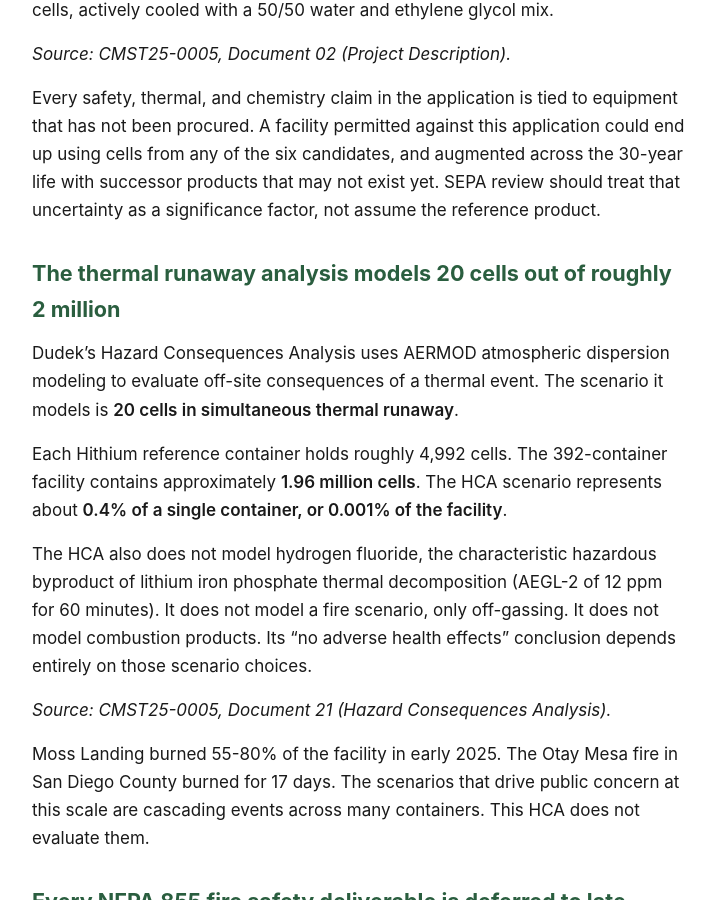
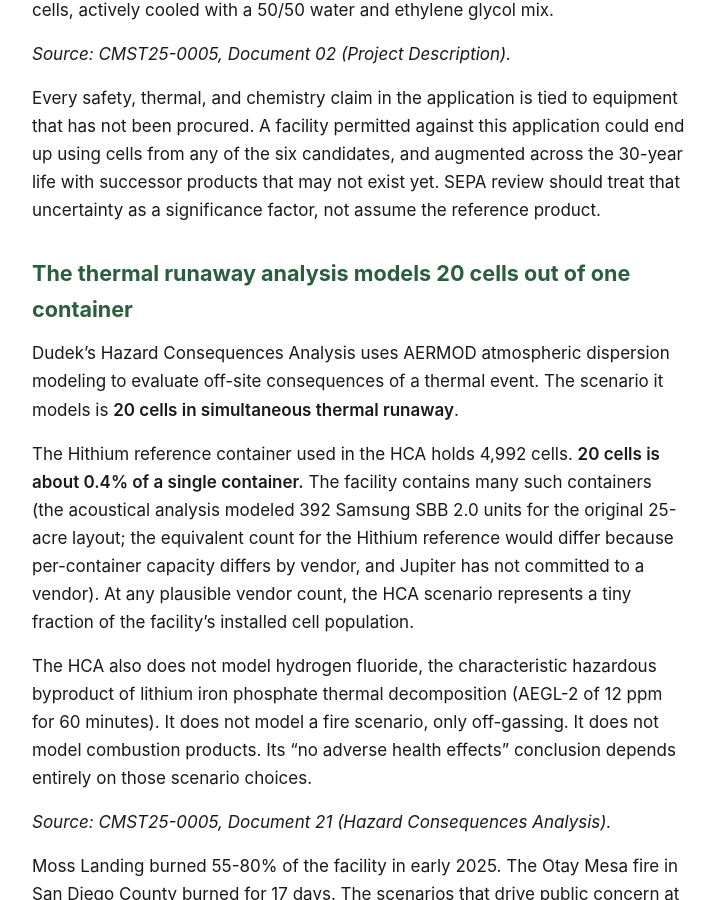
Before and after one commit to calef/cascadia-ridge-bess, a Jekyll site: the page built from _pages/what-the-records-show.md, in a window 1280 px wide and 900 px high, scrolled down 4859 px. Shown: the whole window, without its empty margins (280-995 px from the left). Built offline with Jekyll 4.4.1, drawn with Linux system fonts in a browser that asks for light colours.

Commit message:
Deploy site 2026-04-22-155015

```diff
--- a/_pages/what-the-records-show.md
+++ b/_pages/what-the-records-show.md
@@ -85,11 +85,11 @@ Six candidate manufacturers are named: **Hithium, Sungrow, Tesla, Fluence, CATL,
 
 Every safety, thermal, and chemistry claim in the application is tied to equipment that has not been procured. A facility permitted against this application could end up using cells from any of the six candidates, and augmented across the 30-year life with successor products that may not exist yet. SEPA review should treat that uncertainty as a significance factor, not assume the reference product.
 
-## The thermal runaway analysis models 20 cells out of roughly 2 million
+## The thermal runaway analysis models 20 cells out of one container
 
 Dudek's Hazard Consequences Analysis uses AERMOD atmospheric dispersion modeling to evaluate off-site consequences of a thermal event. The scenario it models is **20 cells in simultaneous thermal runaway**.
 
-Each Hithium reference container holds roughly 4,992 cells. The 392-container facility contains approximately **1.96 million cells**. The HCA scenario represents about **0.4% of a single container, or 0.001% of the facility**.
+The Hithium reference container used in the HCA holds 4,992 cells. **20 cells is about 0.4% of a single container.** The facility contains many such containers (the acoustical analysis modeled 392 Samsung SBB 2.0 units for the original 25-acre layout; the equivalent count for the Hithium reference would differ because per-container capacity differs by vendor, and Jupiter has not committed to a vendor). At any plausible vendor count, the HCA scenario represents a tiny fraction of the facility's installed cell population.
 
 The HCA also does not model hydrogen fluoride, the characteristic hazardous byproduct of lithium iron phosphate thermal decomposition (AEGL-2 of 12 ppm for 60 minutes). It does not model a fire scenario, only off-gassing. It does not model combustion products. Its "no adverse health effects" conclusion depends entirely on those scenario choices.
 
```
